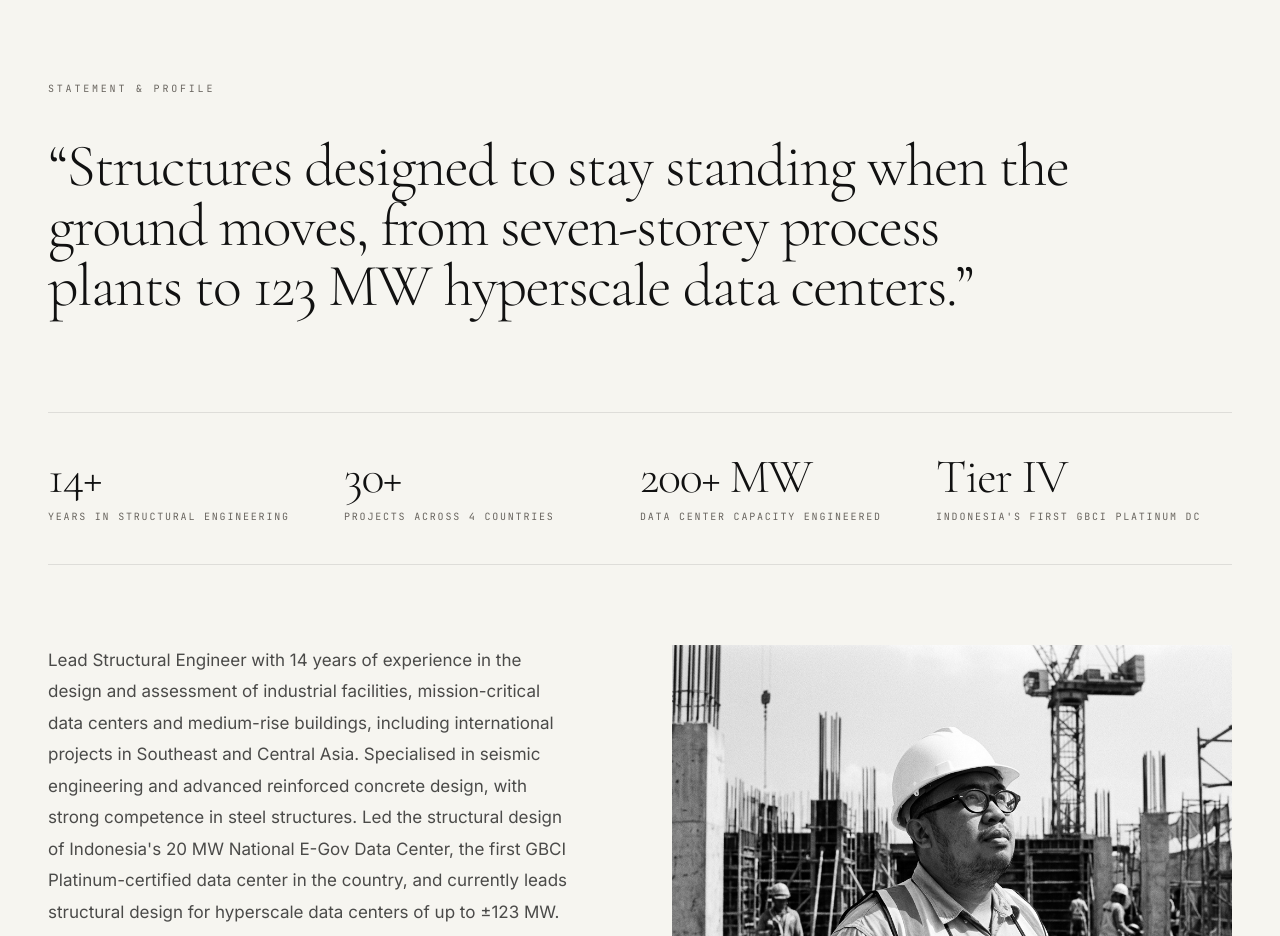
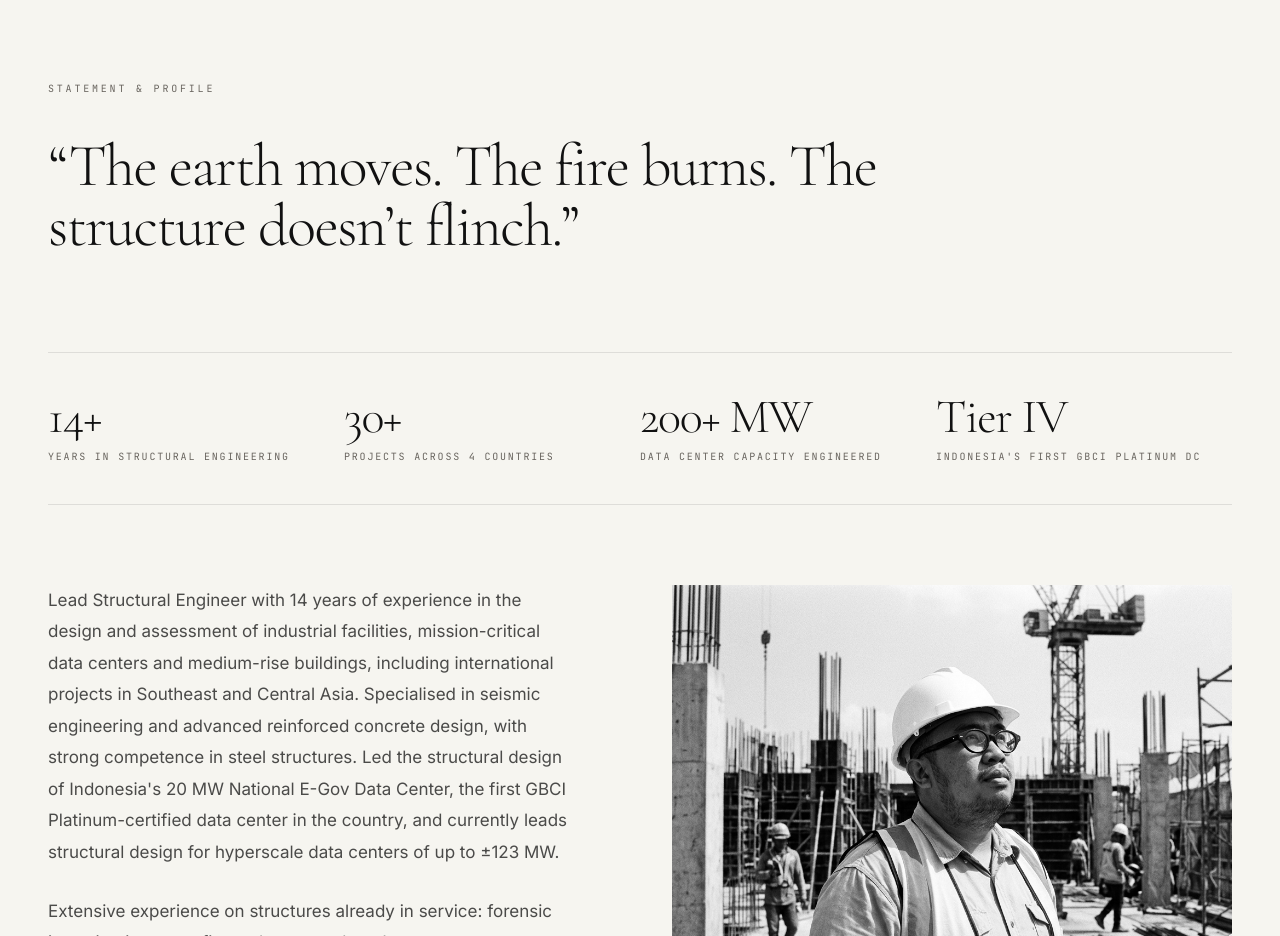
Before and after one commit to aditafahmi/Portofolio, a React (Vite) app: page / in a window 1280 px wide. Shown: the part 880-1816 px from the top of the page. Built offline with nearby package versions, Linux system fonts and the light colour scheme; the HTML template or start-up script is replaced by a standard one.

Commit message:
Update profile statement to punchy high-impact tagline

```diff
--- a/src/data/portfolio.ts
+++ b/src/data/portfolio.ts
@@ -58,7 +58,7 @@ export const PORTFOLIO = {
     region: "Southeast & Central Asia",
     availability: "Open to senior structural roles and consulting collaborations",
     tagline:
-      "Structures designed to stay standing when the ground moves, from seven-storey process plants to 123 MW hyperscale data centers.",
+      "The earth moves. The fire burns. The structure doesn’t flinch.",
     about: [
       "Lead Structural Engineer with 14 years of experience in the design and assessment of industrial facilities, mission-critical data centers and medium-rise buildings, including international projects in Southeast and Central Asia. Specialised in seismic engineering and advanced reinforced concrete design, with strong competence in steel structures. Led the structural design of Indonesia's 20 MW National E-Gov Data Center, the first GBCI Platinum-certified data center in the country, and currently leads structural design for hyperscale data centers of up to ±123 MW.",
       "Extensive experience on structures already in service: forensic investigation, post-fire and post-earthquake assessment, technical due diligence and retrofit of facilities in operation. Earlier career work covers combined-cycle power plants, LNG and mining facilities. Designs are kept fully traceable from report to model to source data, supported by in-house ETABS API scripts and parametric design templates for special moment frame beams and columns, anchors and steel connections.",
```
